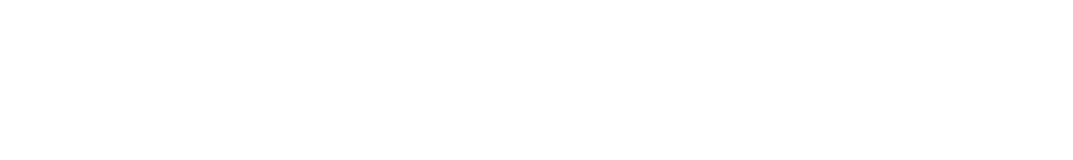
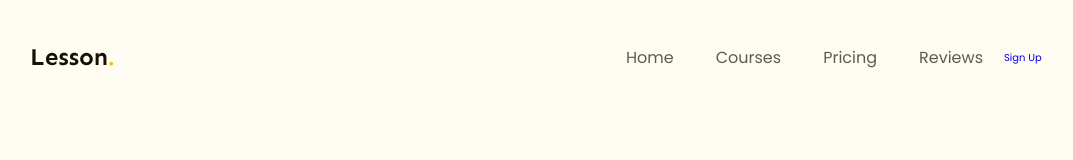
Before and after one commit to anhvo2017/project-training-02, a plain HTML site: page index.html in a window 1280 px wide. Shown: the whole page, without its empty margins (23-1096 px from the left). Drawn offline with Linux system fonts and the light colour scheme.

Commit message:
creat navigation

```diff
--- a/assets/style.css
+++ b/assets/style.css
@@ -0,0 +1,58 @@
+*{
+    box-sizing: border-box;
+}
+html{
+    font-size: 10px;
+}
+body{
+    font-family: 'Poppins', sans-serif;
+    font-family: 'Sen', sans-serif;
+}
+html, body{
+
+}
+/* -------------COMMON------------ */
+.sen{
+    color: #171100;
+    font-family: Sen;
+    font-size: 3.8rem;
+    font-weight: 700;
+    line-height: 1.26;
+    letter-spacing: -0.76px;
+}
+a{
+    text-decoration: none;
+}
+#header{
+    background: #FFFCF4;
+    height: 100vh;
+}
+.content{
+    width: 1170px;
+    margin-left: auto;
+    margin-right: auto;
+}
+.nav{
+    display: flex;
+    align-items: center;
+    padding-top: 44px;
+    font-family: Poppins;
+}
+.nav-items{
+    display: flex;
+    align-items: center;
+}
+.nav-items .items{
+    margin: 0 21px;
+}
+.nav-items .items:first-child{
+    margin-left: 512px;
+}
+.nav-items a{
+    color: #5F5B53;
+    font-size: 1.6rem;
+    font-weight: 400;
+    line-height: 1.75;
+}
+.nav .cta-btn .cta{
+}
--- a/index.html
+++ b/index.html
@@ -1,15 +1,39 @@
 <!DOCTYPE html>
 <html lang="en">
     <head>
-    <meta charset="UTF-8">
-    <meta name="viewport" content="width=device-width, initial-scale=1.0">
+        <meta charset="UTF-8" />
+        <meta name="viewport" content="width=device-width, initial-scale=1.0" />
         <title>Project 2</title>
         <!-- -----------Reset CSS---------- -->
-    <link rel="stylesheet" href="./assets/reset.css">
+        <link rel="stylesheet" href="./assets/reset.css" />
         <!-- -----------Style---------- -->
-    <link rel="stylesheet" href="./assets/style.css">
+        <link rel="stylesheet" href="./assets/style.css" />
+        <!-- -----------Fonts---------- -->
+        <link rel="preconnect" href="https://fonts.googleapis.com" />
+        <link rel="preconnect" href="https://fonts.gstatic.com" crossorigin />
+        <link
+            href="https://fonts.googleapis.com/css2?family=Poppins:ital,wght@0,400;0,600;1,400&family=Sen:wght@700&display=swap"
+            rel="stylesheet"
+        />
     </head>
     <body>
-
+        <header id="header">
+            <div class="content">
+                <nav class="nav">
+                    <a href="/" class="logo"
+                        ><img src="./assets/img/logo.svg" alt="Lesson." class="logo-img"
+                    /></a>
+                    <ul class="nav-items">
+                        <li class="items"><a href="#!">Home</a></li>
+                        <li class="items"><a href="#!">Courses</a></li>
+                        <li class="items"><a href="#!">Pricing</a></li>
+                        <li class="items"><a href="#!">Reviews</a></li>
+                    </ul>
+                    <div class="cta-btn">
+                        <a href="#!" class="cta">Sign Up</a>
+                    </div>
+                </nav>
+            </div>
+        </header>
     </body>
 </html>
```
Also changed, not shown: assets/img/logo.svg (added). Lines whose indentation alone changed are shown as unchanged.
